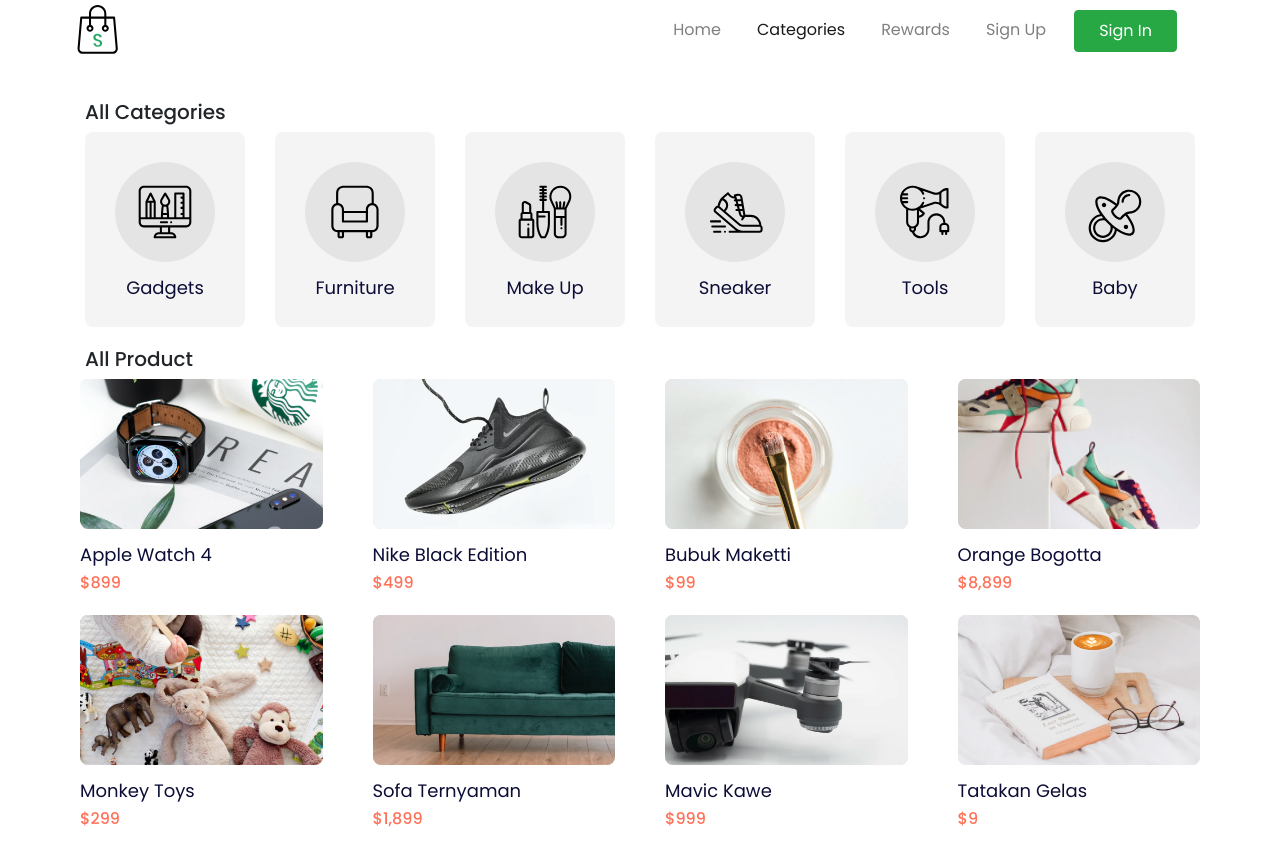
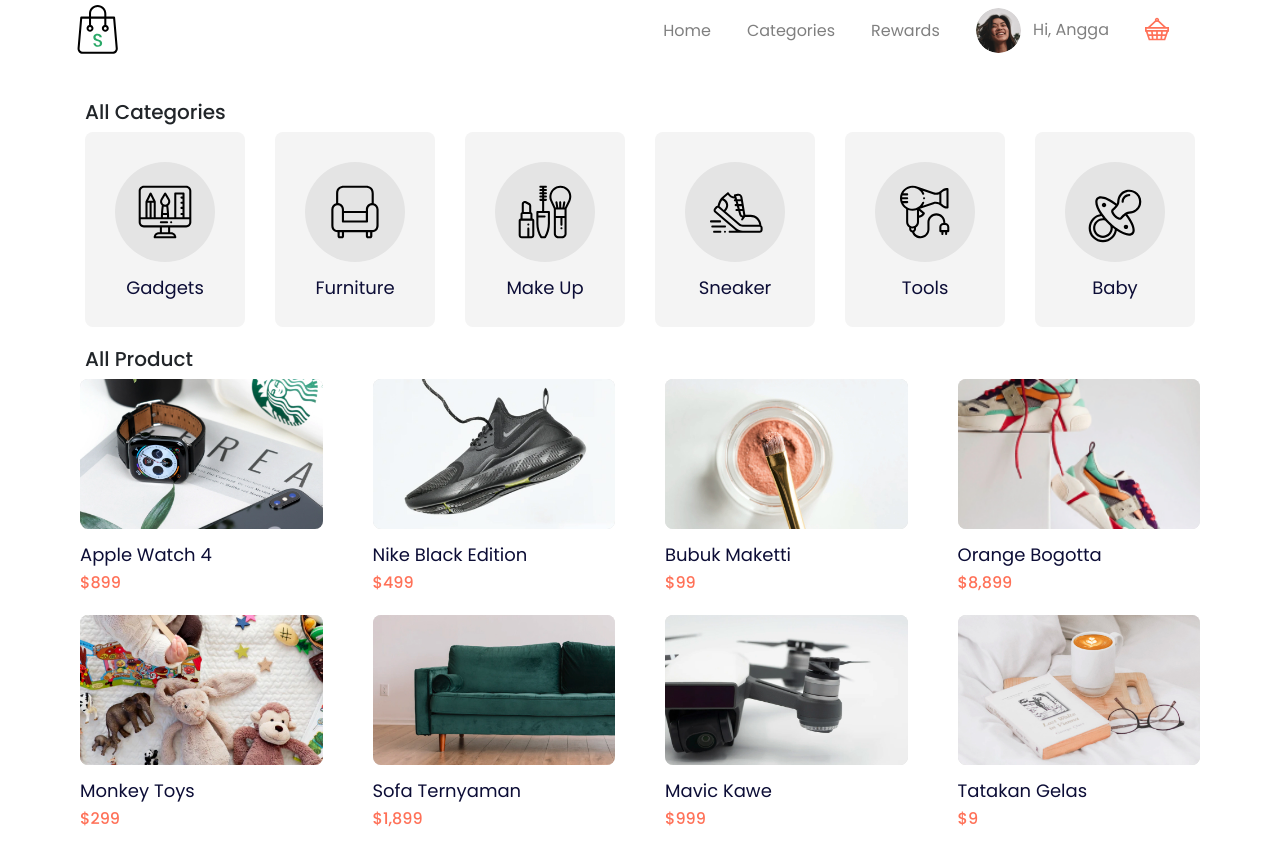
Before and after one commit to riconusap/Toko-online, a plain HTML site: page categories.html in a window 1280 px wide. Shown: the top 854 px of the page. Drawn offline with nearby package versions, Linux system fonts and the light colour scheme.

Commit message:
14/01/22

```diff
--- a/categories.html
+++ b/categories.html
@@ -24,16 +24,13 @@
   <body>
     <!-- Bootstrap core JavaScript -->
     <nav
-      class="
-        navbar navbar-expand-lg navbar-light navbar-store
-        fixed-top
-        navbar-fixed-top
-      "
+    class="navbar navbar-expand-lg navbar-light navbar-store fixed-top navbar-fixed-top"
     data-aos="fade-down"
+    aria-label="Navbar"
   >
     <div class="container">
       <a class="navbar-brand" href="/">
-          <img src="images/logo.svg" alt="" />
+        <img src="/images/logo.svg" alt="" />
       </a>
       <button
         class="navbar-toggler"
@@ -49,23 +46,62 @@
       <div class="collapse navbar-collapse" id="navbarResponsive">
         <ul class="navbar-nav ml-auto">
           <li class="nav-item">
-              <a href="/index.html" class="nav-link">Home</a>
-            </li>
-            <li class="nav-item active">
-              <a href="/cateories.html" class="nav-link">Categories</a>
+            <a class="nav-link" href="/">Home </a>
           </li>
           <li class="nav-item">
-              <a href="#" class="nav-link">Rewards</a>
+            <a class="nav-link" href="/categories.html">Categories</a>
           </li>
           <li class="nav-item">
-              <a href="/register.html" class="nav-link">Sign Up</a>
+            <a class="nav-link" href="#">Rewards</a>
+          </li>
+        </ul>
+
+        <!-- Desktop Menu -->
+        <ul class="navbar-nav d-none d-lg-flex">
+          <li class="nav-item dropdown">
+            <a
+              class="nav-link"
+              href="#"
+              id="navbarDropdown"
+              role="button"
+              data-toggle="dropdown"
+              aria-haspopup="true"
+              aria-expanded="false"
+            >
+              <img
+                src="/images/icon-user.png"
+                alt=""
+                class="rounded-circle mr-2 profile-picture"
+              />
+              Hi, Angga
+            </a>
+            <div class="dropdown-menu" aria-labelledby="navbarDropdown">
+              <a class="dropdown-item" href="/dashboard.html">Dashboard</a>
+              <a class="dropdown-item" href="/dashboard-account.html"
+                >Settings</a
+              >
+              <div class="dropdown-divider"></div>
+              <a class="dropdown-item" href="/">Logout</a>
+            </div>
           </li>
           <li class="nav-item">
-              <a
-                href="/login.html"
-                class="btn btn-success nav-link px-4 text-white"
-                >Sign In</a
-              >
+            <a class="nav-link d-inline-block mt-2" href="#">
+              <img src="/images/icon-cart-empty.svg" alt="" />
+            </a>
+          </li>
+        </ul>
+
+        <!-- Mobile Menu -->
+        <ul class="navbar-nav d-block d-lg-none">
+          <li class="nav-item">
+            <a class="nav-link" href="#">
+              Hi, Angga
+            </a>
+          </li>
+          <li class="nav-item">
+            <a class="nav-link d-inline-block" href="#">
+              Cart
+            </a>
           </li>
         </ul>
       </div>
```
Also changed, not shown: index.html (+51 -22 lines). Lines whose indentation alone changed are shown as unchanged.
